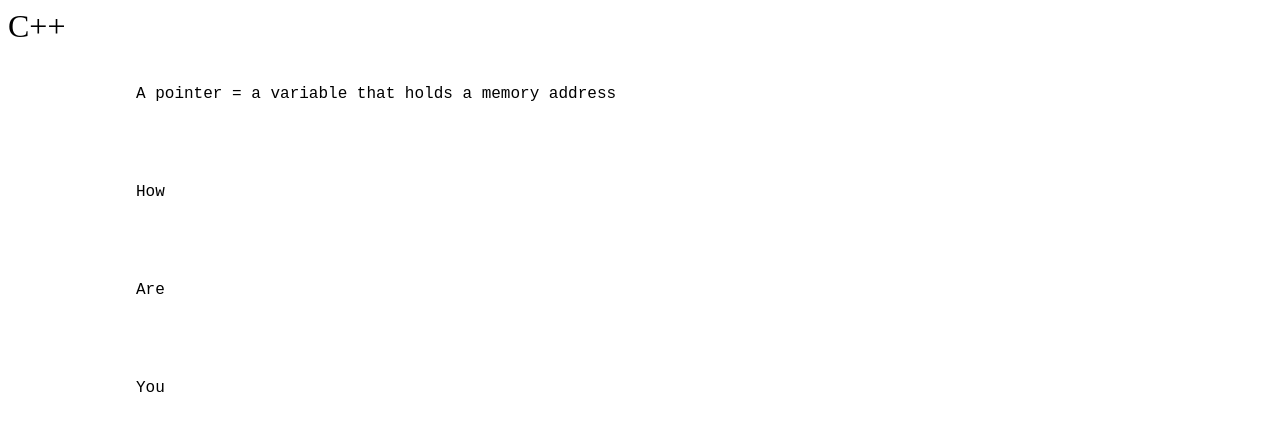
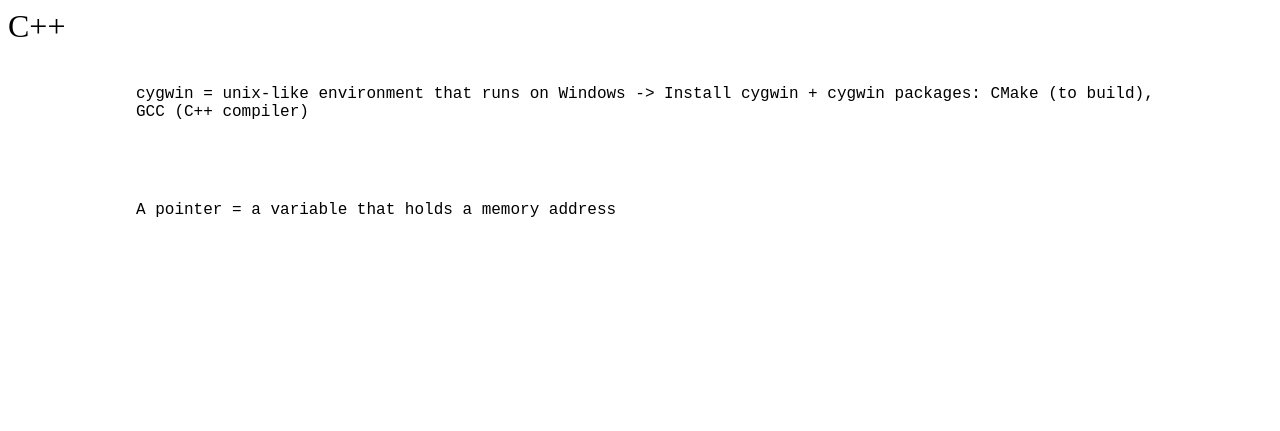
Before and after one commit to cold-pac/Cplusplus-Notes, a plain HTML site: page index.html in a window 1280 px wide. Drawn offline with Linux system fonts and the light colour scheme.

Commit message:
updated notes

```diff
--- a/index.html
+++ b/index.html
@@ -119,10 +119,8 @@
 
 </header>
 <div id = "container">
+    <div class = "be">cygwin = unix-like environment that runs on Windows -> Install cygwin + cygwin packages: CMake (to build), GCC (C++ compiler)</div>
     <div class = "be">A pointer = a variable that holds a memory address</div>
-    <div class = "be">How</div>
-    <div class = "be">Are</div>
-    <div class = "be">You</div>
 </div>
 </body>
 </html>
```
